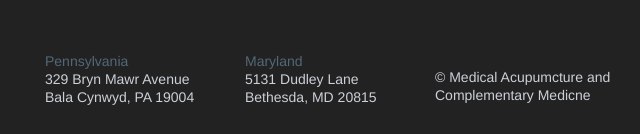
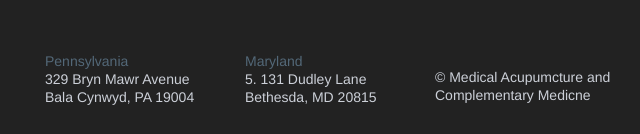
Before and after one commit to maxmuenke/max, a plain HTML site: page en/index.html in a window 1280 px wide. Shown: the part 1092-1226 px from the top of the page, 405-1045 px from the left. Drawn offline with nearby package versions, Linux system fonts and the light colour scheme; no server answers; a web font is replaced by a local one.

Commit message:
Update index.html

```diff
--- a/en/index.html
+++ b/en/index.html
@@ -78,7 +78,7 @@
                 </div>
                 <div class="footer-column">
                     <h5 class="state">Maryland</h5>
-                    <p>5131 Dudley Lane<br>
+                    <p>5.   131 Dudley Lane<br>
                     Bethesda, MD 20815</p>
                 </div>
                 <div class="last-footer-column align-baseline">
```
